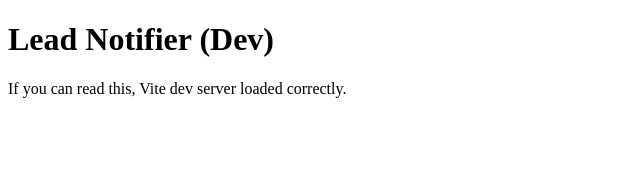
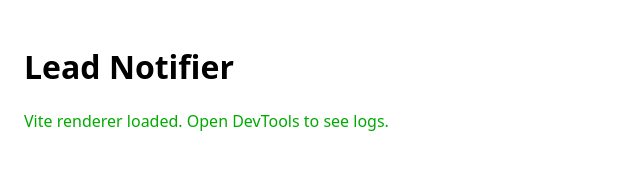
Before and after one commit to PriorityLexusVB/Priority-Lead-Sync, a website built with Vite: page electron-app/index.html in a window 1280 px wide. Shown: the whole page, without its empty margins (0-640 px from the left). Built offline with nearby package versions, Linux system fonts and the light colour scheme.

Commit message:
fix: load renderer from Vite in dev

```diff
--- a/electron-app/index.html
+++ b/electron-app/index.html
@@ -1,18 +1,20 @@
-<!-- electron-app/index.html -->
 <!doctype html>
 <html>
   <head>
     <meta charset="utf-8" />
-    <title>Lead Notifier</title>
+    <title>Lead Notifier (Dev)</title>
     <meta http-equiv="Content-Security-Policy" content="default-src 'self' 'unsafe-inline' data: blob: http://localhost:5173 http://127.0.0.1:5173;">
+    <style>
+      body { font-family: system-ui, sans-serif; padding: 16px; }
+      .ok { color: #0a0; }
+    </style>
   </head>
   <body>
-    <div id="app">
-      <h1>Lead Notifier (Dev)</h1>
-      <p>If you can read this, Vite dev server loaded correctly.</p>
-    </div>
+    <h1>Lead Notifier</h1>
+    <p class="ok">Vite renderer loaded. Open DevTools to see logs.</p>
     <script type="module">
-      console.log('Renderer up.');
+      console.log('[renderer] up');
+      console.log('[renderer] window.leadSync?', typeof window.leadSync);
     </script>
   </body>
 </html>
--- a/electron-app/main.js
+++ b/electron-app/main.js
@@ -1,6 +1,6 @@
 // electron-app/main.js
 const { app, BrowserWindow, shell } = require('electron');
-const path = require('path');
+const path = require('node:path');
 
 const DEV_URL = (process.env.VITE_DEV_SERVER_URL || '').trim();
 const IS_DEV = !!DEV_URL;
@@ -16,8 +16,8 @@ function createWindow() {
       preload: path.join(__dirname, 'dist', 'main', 'preload.cjs'),
       sandbox: true,
       nodeIntegration: false,
-      contextIsolation: true,
-    },
+      contextIsolation: true
+    }
   });
 
   win.webContents.setWindowOpenHandler(({ url }) => {
--- a/electron-app/package.json
+++ b/electron-app/package.json
@@ -7,7 +7,7 @@
     "dev": "concurrently -k -r \"npm:dev:*\"",
     "dev:renderer": "vite",
     "dev:preload": "esbuild src/main/preload.ts --bundle --platform=node --format=cjs --outfile=dist/main/preload.cjs --sourcemap --watch",
-    "dev:main": "cross-env VITE_DEV_SERVER_URL=http://localhost:5173 wait-on tcp:5173 && electron .",
+    "dev:main": "cross-env VITE_DEV_SERVER_URL=http://localhost:5173 wait-on tcp:5173 && cross-env VITE_DEV_SERVER_URL=http://localhost:5173 electron .",
     "build": "vite build && esbuild src/main/preload.ts --bundle --platform=node --format=cjs --outfile=dist/main/preload.cjs --sourcemap",
     "dist": "npm run build && electron-builder",
     "test": "echo \"(placeholder)\" && exit 0"
--- a/electron-app/vite.config.js
+++ b/electron-app/vite.config.js
@@ -2,7 +2,7 @@
 import { defineConfig } from 'vite';
 
 export default defineConfig({
-  root: '.', // index.html is in electron-app/
+  root: '.',         // index.html at project root
   server: { port: 5173 },
   build: {
     outDir: 'dist/renderer',
```
